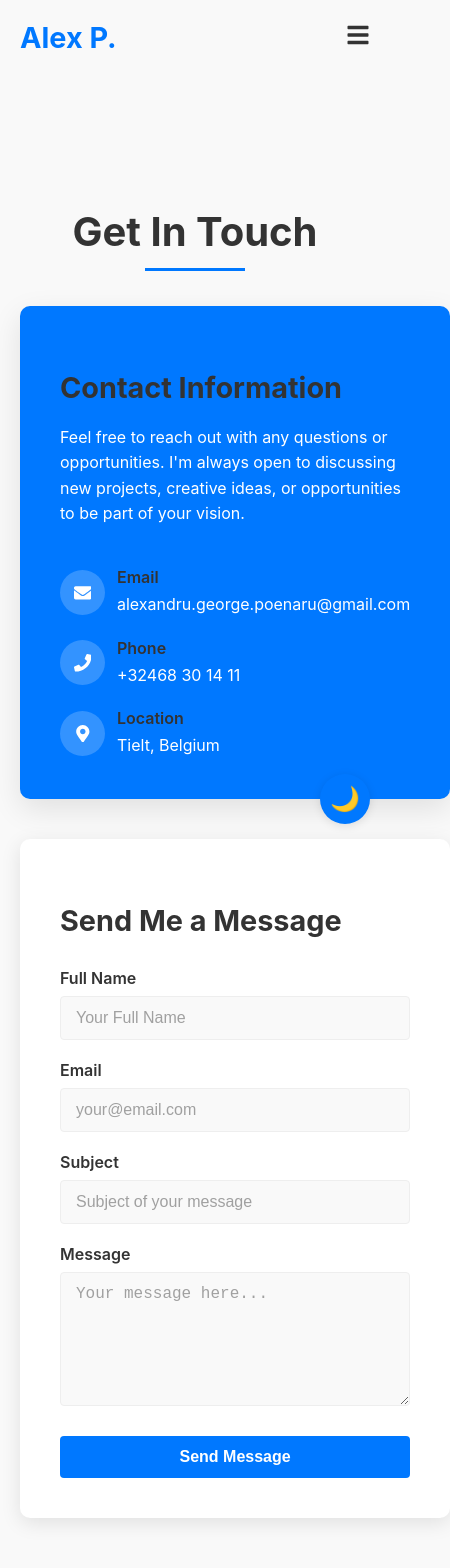
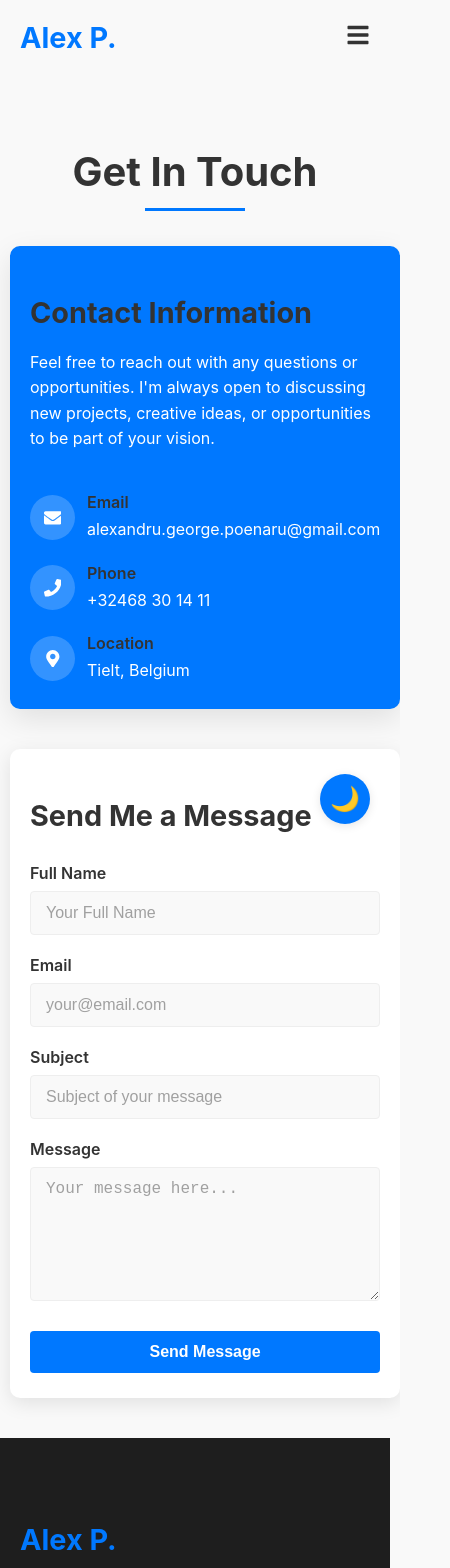
Before and after one commit to alexandru-poenaru/portfolio, a React (Create React App) app: page /contact in a window 390 px wide. Shown: the top 1568 px of the page, 450 px wide, since content can reach past the window. Built offline with nearby package versions, Linux system fonts and the light colour scheme.

Commit message:
fixed contact page mobile

```diff
--- a/src/pages/ContactPage.jsx
+++ b/src/pages/ContactPage.jsx
@@ -364,6 +364,15 @@ const ContactContainer = styled.div`
   max-width: 1200px;
   margin: 0 auto;
   padding: 100px 20px;
+
+  @media (max-width: 768px) {
+    padding: 60px 15px;
+    width: 100%;
+  }
+
+  @media (max-width: 480px) {
+    padding: 40px 10px;
+  }
 `;
 
 const PageTitle = styled.h1`
@@ -406,6 +415,18 @@ const ContactInfo = styled.div`
   &:hover {
     transform: translateY(-5px);
     box-shadow: 0 15px 40px ${props => props.theme.shadowHover};
+  }
+
+  @media (max-width: 768px) {
+    padding: 30px;
+    width: 100%;
+    margin: 0 auto;
+  }
+
+  @media (max-width: 480px) {
+    padding: 25px 20px;
+    width: 100%;
+    max-width: 100%;
   }
 `;
 
@@ -468,12 +489,17 @@ const ContactInfoLabel = styled.h3`
 
 const ContactInfoValue = styled.p`
   margin: 0;
+  word-wrap: break-word;
+  max-width: 100%;
 `;
 
 const ContactLink = styled.a`
   color: white;
   text-decoration: none;
   transition: color 0.3s ease;
+  word-wrap: break-word;
+  display: inline-block;
+  max-width: 100%;
 
   &:hover {
     color: ${props => props.theme.secondary};
@@ -490,6 +516,18 @@ const ContactFormWrapper = styled.div`
   &:hover {
     transform: translateY(-5px);
     box-shadow: 0 15px 40px ${props => props.theme.shadowHover};
+  }
+
+  @media (max-width: 768px) {
+    padding: 30px;
+    width: 100%;
+    margin: 0 auto;
+  }
+
+  @media (max-width: 480px) {
+    padding: 25px 20px;
+    width: 100%;
+    max-width: 100%;
   }
 `;
 
```
